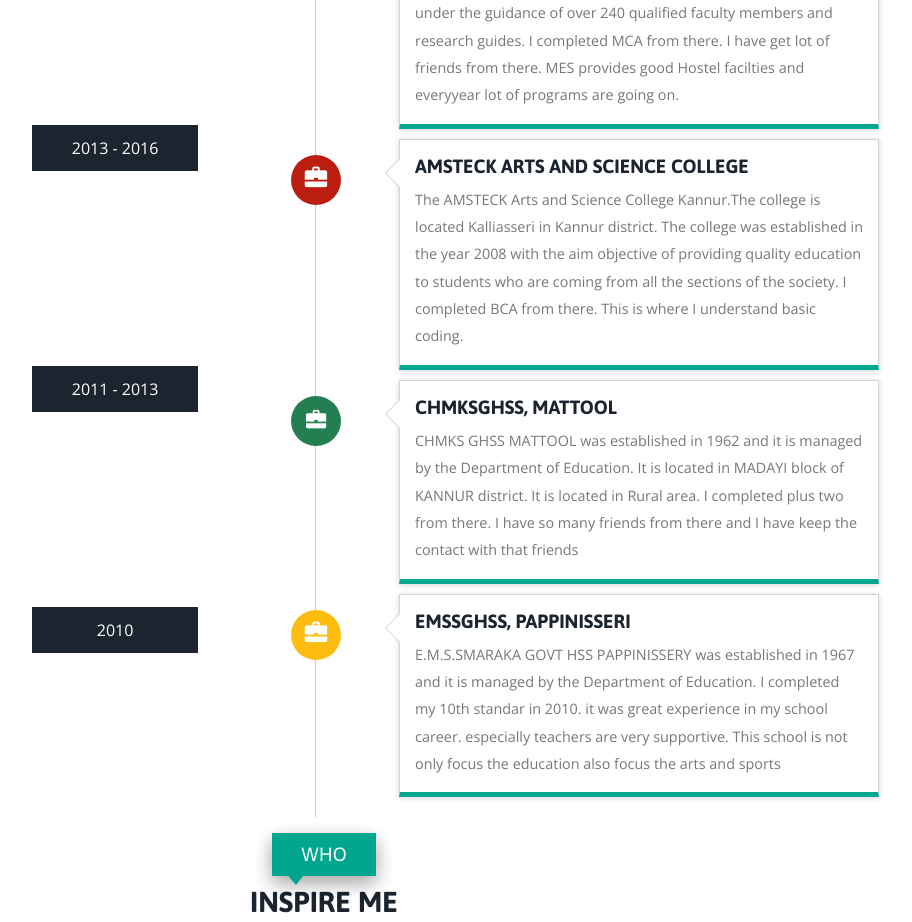
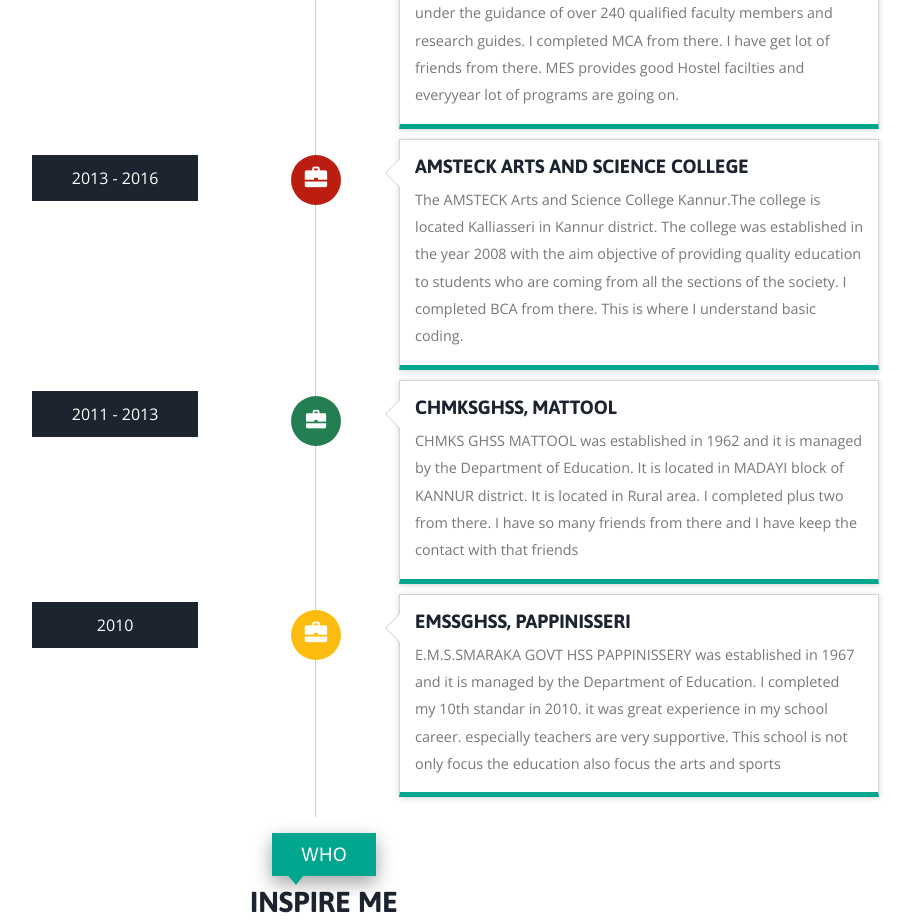
Before and after one commit to abdullakn/personal, a plain HTML site: page index.html in a window 1280 px wide. Shown: the part 3580-4502 px from the top of the page, without its empty margins (316-1228 px from the left). Drawn offline with nearby package versions, Linux system fonts and the light colour scheme; files whose address does not match are found by name.

Commit message:
Update style.css

```diff
--- a/css/style.css
+++ b/css/style.css
@@ -766,13 +766,13 @@ ul.year li:nth-child(2){
 	    margin-top: 330px;
 }
 ul.year li:nth-child(3){
-	    margin-top: 355px;
+	    margin-top: 385px;
 }
 ul.year li:nth-child(4){
-	    margin-top: 195px;
+	    margin-top: 190px;
 }
 ul.year li:nth-child(5){
-	    margin-top: 195px;
+	    margin-top: 165px;
 }
 .timeline-badge.success i {
     font-size: 0.9em;
```
